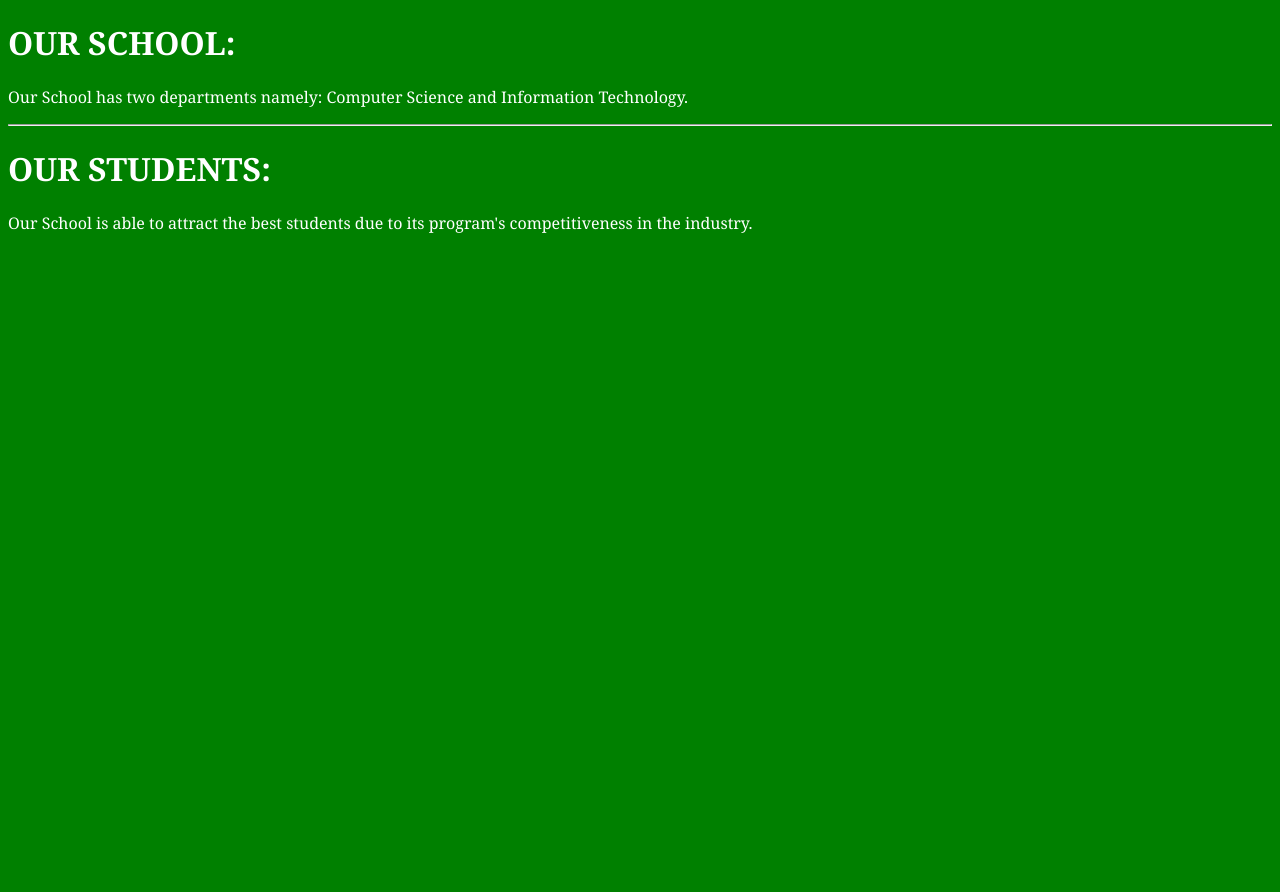
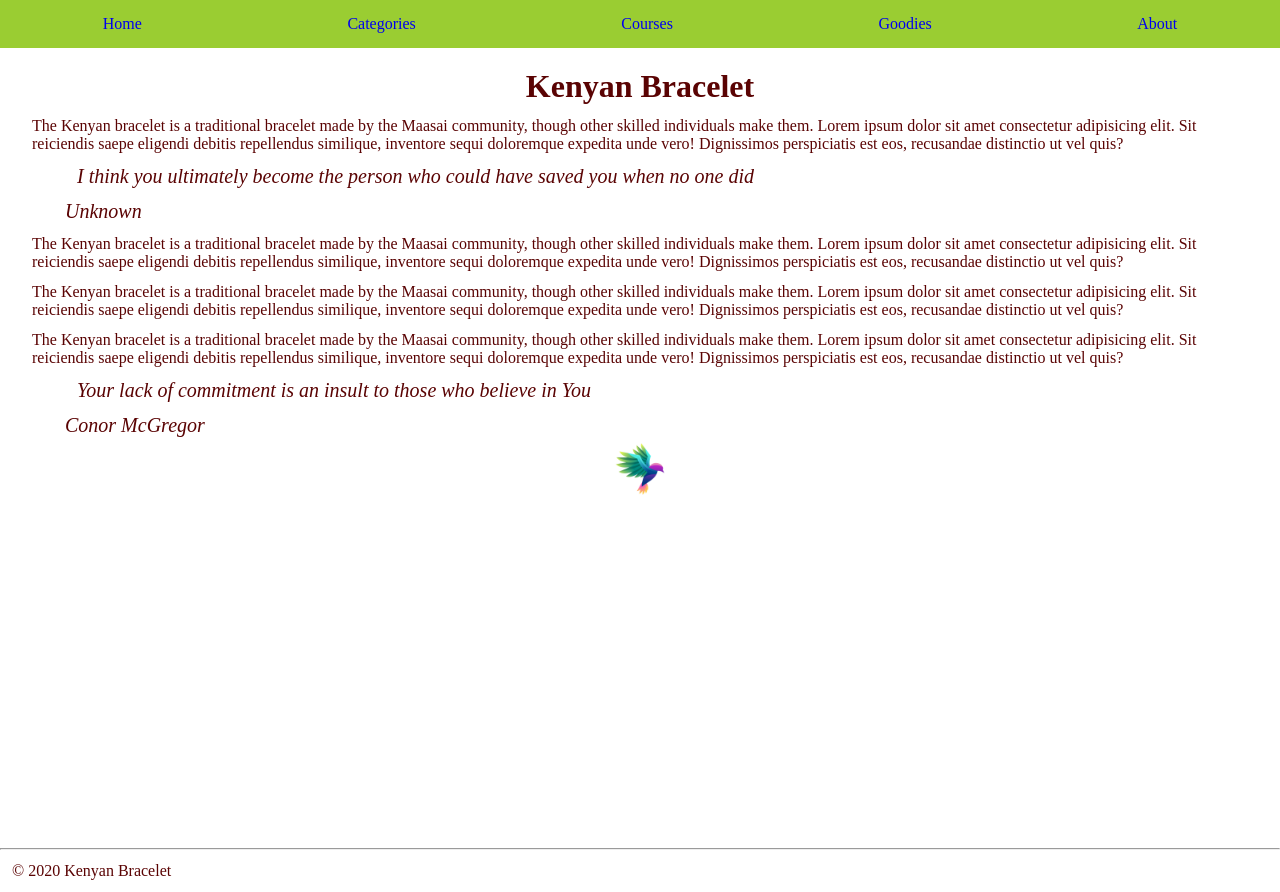
Before and after one commit to whoismacy/InternetApplicationProgramming2.2, a plain HTML site: page index.html in a window 1280 px wide. Before the commit the page ends 800 px from the top, so only its background shows below. Drawn offline with Linux system fonts and the light colour scheme.

Commit message:
New Commit

```diff
--- a/index.html
+++ b/index.html
@@ -3,25 +3,84 @@
 <head>
     <meta charset="UTF-8">
     <meta name="viewport" content="width=device-width, initial-scale=1.0">
-    <title>Exercise1</title>
-    <style>
-        body
-        {
-            background-color:green;
-            color: white;
-            font-family:Cambria, Cochin, Georgia, Times, 'Times New Roman', serif
-        }
-        hr
-        {
-            color: white;
-        }
-    </style>
+    <link rel="stylesheet" href="styles.css">
+    <title>PracticeDocument</title>
 </head>
 <body>
-    <h1>OUR SCHOOL:</h1>
-    <p>Our School has two departments namely: Computer Science and Information Technology.</p>
+
+    <nav class="header">
+        <ul>
+            <li><a href="#">Home</a></li>
+            <li><a href="#">Categories</a></li>
+            <li><a href="#">Courses</a></li>
+            <li><a href="#">Goodies</a></li>
+            <li><a href="#">About</a></li>
+        </ul>
+    </nav>
+
+
+    <div class="maincontent">
+
+        <div class="sidebar">
+            <ul>
+                <li><a href="#">Computer Graphics</a></li>
+                <li><a href="#">Internet Programming</a></li>
+                <li><a href="#">Database Systems</a></li>
+                <li><a href="#">Computer Networks</a></li>
+                <li><a href="#">Software Engineering</a></li>
+            </ul>
+        </div>
+
+        <div class="content">
+            <h1>Kenyan Bracelet</h1>
+
+            <p>
+                The Kenyan bracelet is a traditional bracelet made by the Maasai community, though other skilled individuals make them.
+                Lorem ipsum dolor sit amet consectetur adipisicing elit. Sit reiciendis saepe eligendi debitis repellendus similique, inventore sequi doloremque expedita unde vero! Dignissimos perspiciatis est eos, recusandae distinctio ut vel quis?
+            </p>
+
+            <blockquote>
+                <i>
+                    <p>I think you ultimately become the person who could have saved you when no one did</p>
+                    <cite><i>Unknown</i></cite>
+                </i>
+            </blockquote>
+
+            <p>
+                The Kenyan bracelet is a traditional bracelet made by the Maasai community, though other skilled individuals make them.
+                Lorem ipsum dolor sit amet consectetur adipisicing elit. Sit reiciendis saepe eligendi debitis repellendus similique, inventore sequi doloremque expedita unde vero! Dignissimos perspiciatis est eos, recusandae distinctio ut vel quis?
+            </p>
+
+            <p>
+                The Kenyan bracelet is a traditional bracelet made by the Maasai community, though other skilled individuals make them.
+                Lorem ipsum dolor sit amet consectetur adipisicing elit. Sit reiciendis saepe eligendi debitis repellendus similique, inventore sequi doloremque expedita unde vero! Dignissimos perspiciatis est eos, recusandae distinctio ut vel quis?
+            </p>
+
+            <p>
+                The Kenyan bracelet is a traditional bracelet made by the Maasai community, though other skilled individuals make them.
+                Lorem ipsum dolor sit amet consectetur adipisicing elit. Sit reiciendis saepe eligendi debitis repellendus similique, inventore sequi doloremque expedita unde vero! Dignissimos perspiciatis est eos, recusandae distinctio ut vel quis?
+            </p>
+
+            <blockquote>
+                <i>
+                    <p>Your lack of commitment is an insult to those who believe in You</p>
+                    <cite>Conor McGregor</cite>
+                </i>
+            </blockquote>
+
+
+            <img style="width: 100px; height: 100px;" src="lab_practice/bird.jpg" alt="An Image of a bird">
+
+        </div>
+
+
+
+    </div>
+
     <hr>
-    <h1>OUR STUDENTS:</h1>
-    <p>Our School is able to attract the best students due to its program's competitiveness in the industry.</p>
+    <footer>
+        <p>&copy; 2020 Kenyan Bracelet</p>
+    </footer>
+
 </body>
 </html>
--- /dev/null
+++ b/styles.css
@@ -0,0 +1,95 @@
+body
+{
+    color: rgb(90, 3, 3);
+}
+img
+{
+    animation: bouncy 1.96s infinite;
+    display: block;
+    margin: 0 auto;
+    height: auto;
+    max-width: 100%;
+}
+
+*
+{
+    font-family: 'Times New Roman', Times, serif;
+    margin: 0;
+    padding: 0;
+}
+
+h1
+{
+    text-align: center;
+}
+blockquote
+{
+    font-size: 20px;
+    text-decoration:solid;
+    padding: 0 45px;
+}
+p
+{
+    margin: 12px;
+}
+.maincontent
+{
+    display: flex;
+    flex:1;
+}
+
+.content
+{
+    padding: 20px;
+}
+.header
+{
+    background-color: yellowgreen;
+    padding: 0;
+    margin: 0;
+}
+.header ul
+{
+    list-style-type: none;
+    display: flex;
+    justify-content: space-around;
+    padding: 15px 0px;
+}
+.header ul a, .sidebar ul a
+{
+    text-decoration: none;
+}
+.sidebar
+{
+    background-color: palegoldenrod;
+    width: 0;
+    height: 100vh;
+    margin: 0;
+    overflow: hidden;
+    transition: width 250ms ease-in;
+}
+.sidebar ul
+{
+    list-style-type: none;
+    padding: 0 15px;
+}
+.sidebar ul li
+{
+    padding: 20px 0;
+}
+.maincontent:hover .sidebar
+{
+    width: 320px;
+}
+
+@keyframes bouncy {
+    0%, 100%
+    {
+        transform: translateY(0);
+    }
+    50%
+    {
+        transform: translateY(-20px);
+    }
+
+}
```
